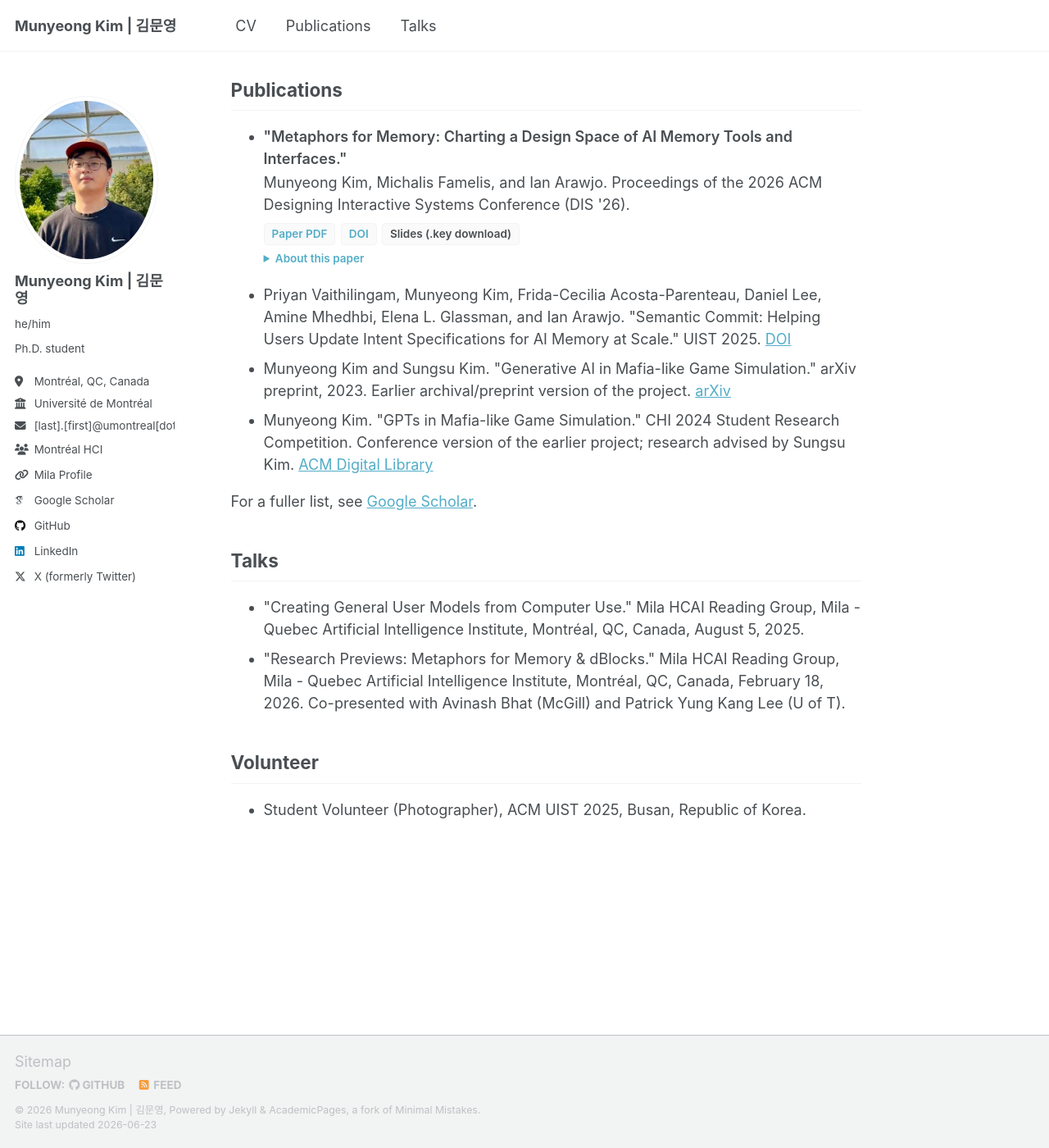
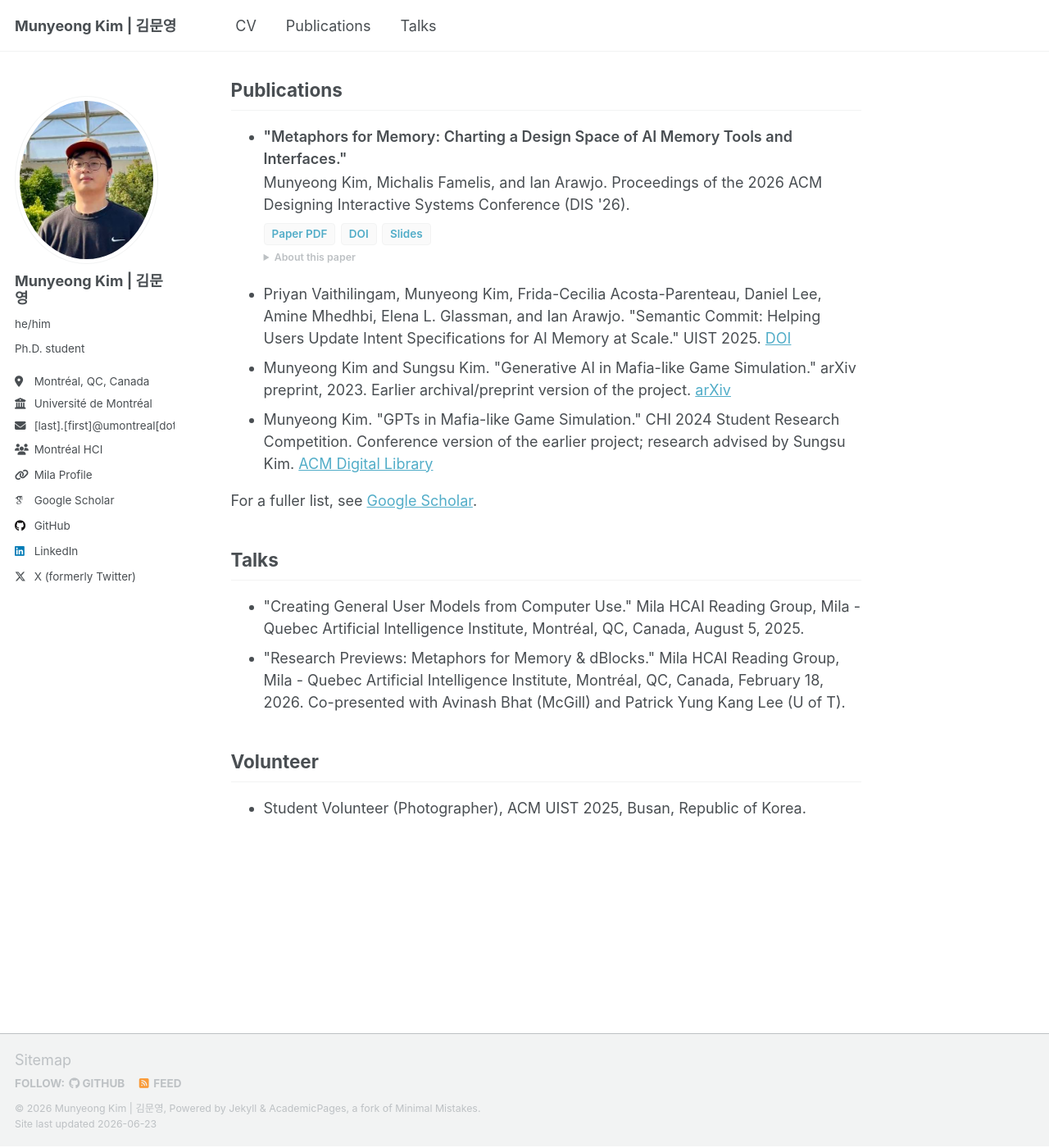
Before and after one commit to MunyeongKim/munyeongkim.github.io, a Jekyll site: the page built from _pages/about.md, in a window 1280 px wide and 1400 px high, scrolled down 622 px. Shown: the whole window at 82% size. Built offline with Jekyll 4.4.1, drawn with Linux system fonts in a browser that asks for light colours; some web fonts are replaced; a script that is not in the unit is left out.

Commit message:
Refine publication note styling

```diff
--- a/_pages/about.md
+++ b/_pages/about.md
@@ -35,7 +35,7 @@ Find Me
       <div class="pub-actions" aria-label="Links for Metaphors for Memory">
         <a class="pub-action" href="/files/dis26-163-metaphors-for-memory.pdf">Paper PDF</a>
         <a class="pub-action" href="https://doi.org/10.1145/3800645.3812979">DOI</a>
-        <a class="pub-action pub-action--download" href="/files/dis26-metaphors-for-memory-slides.key">Slides (.key download)</a>
+        <a class="pub-action" href="/files/dis26-metaphors-for-memory-slides.key">Slides</a>
       </div>
       <details class="pub-note">
         <summary>About this paper</summary>
--- a/_sass/layout/_publications.scss
+++ b/_sass/layout/_publications.scss
@@ -44,30 +44,27 @@
   }
 }
 
-.page__content .pub-action--download {
-  color: var(--global-text-color);
-}
-
 .pub-note {
   margin: 0.35rem 0 0.9rem;
-  color: var(--global-text-color);
+  color: var(--global-text-color-light);
 }
 
 .page__content .pub-note summary {
   display: list-item;
   width: fit-content;
-  color: var(--global-link-color);
+  color: var(--global-text-color-light);
   font-family: $sans-serif;
-  font-size: $type-size-6;
+  font-size: $type-size-7;
   font-weight: 600;
   cursor: pointer;
 }
 
 .page__content .pub-note summary:hover {
-  color: var(--global-link-color-hover);
+  color: var(--global-text-color);
 }
 
 .page__content .pub-note p {
   margin-top: 0.35rem;
-  font-size: 0.95em;
+  font-size: 0.85em;
+  line-height: 1.55;
 }
```
